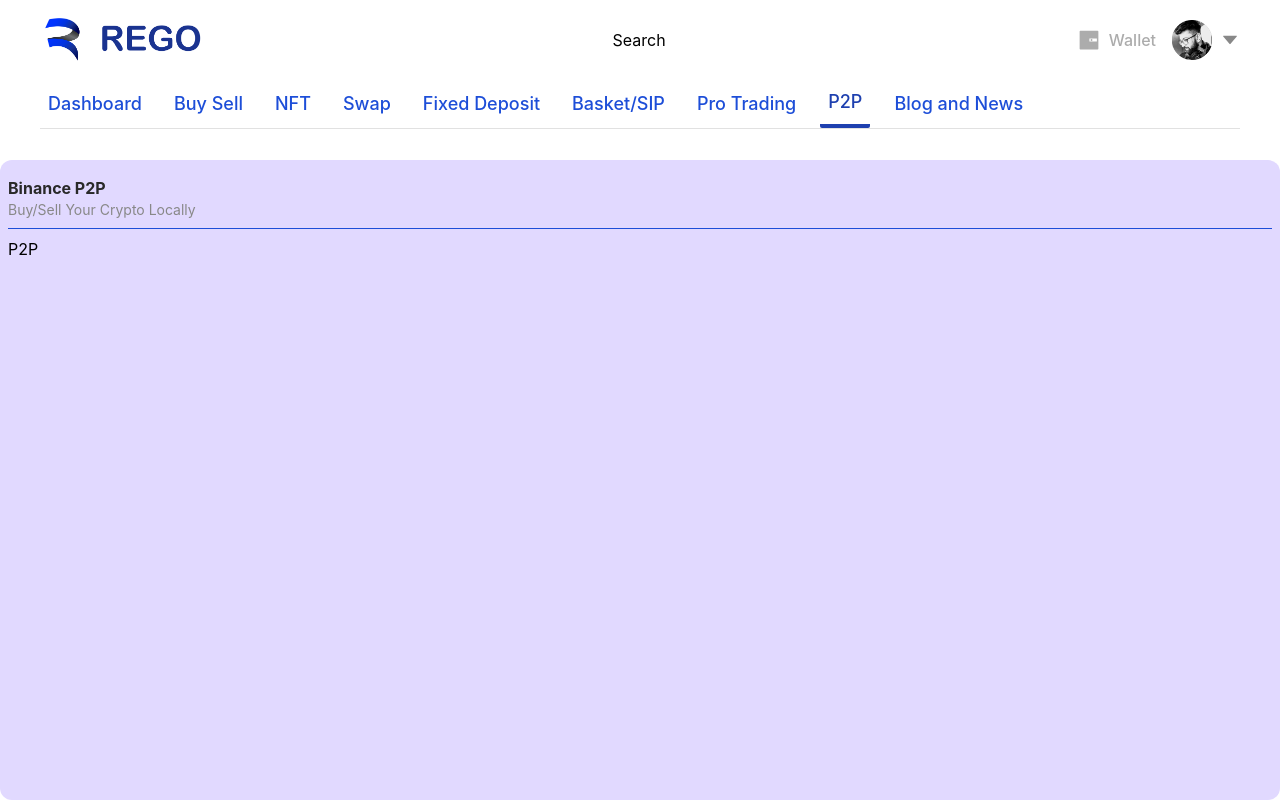
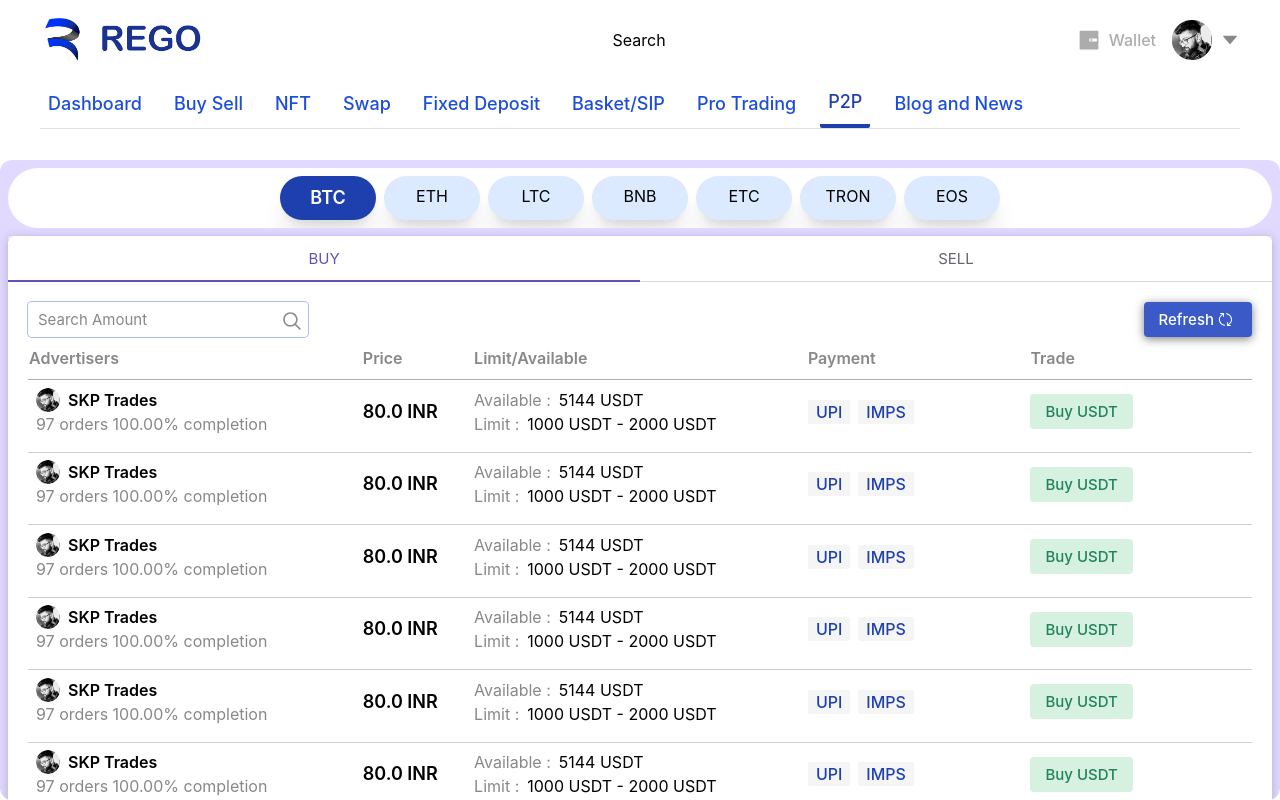
Before and after one commit to QuestGltAdmin/Rego-front, a React (Create React App) app: page /p2p in a window 1280 px wide. Built offline with nearby package versions, Linux system fonts and the light colour scheme.

Commit message:
added nft popup and p2p ui done

```diff
--- a/src/components/NftAvatar.tsx
+++ b/src/components/NftAvatar.tsx
@@ -1,6 +1,7 @@
 // import { useWindowDimensions } from "lib/hooks/useWindowDimensions";
 import React, { useState } from "react";
 import { useLocation, useNavigate } from "react-router-dom";
+import NFTDetailsModal from "./modals/NFTDetailsModal";
 // import { DemoCardModal } from "./DemoCardModal";
 
 export type NftAvatarProps = {
@@ -17,31 +18,27 @@ export type NftAvatarProps = {
   price?: number;
 };
 
+
 export default function NftAvatar(props: NftAvatarProps) {
-
 
   const navigate = useNavigate();
   const location = useLocation();
 
-  const isBlockedUsers =
-    location.pathname === "/blocked-Demos" ? true : false;
-  const [showDemoCardModal, setShowDemoCardModal] = useState(false);
-  const [showMobDemoCardModal, setShowMobDemoCardModal] = useState(false);
-  //   const { width } = useWindowDimensions();
-  //   const PhotoUrlPrefix = `${BASE_/PHOTO_URL}/${props?.userId}`
+  const [showNftModal, setShowNftModal] = useState(false);
 
   if (props.type == 1) {
 
     return (
+      <>
       <div className='flex flex-col m-3 bg-white rounded-lg h-72 w-52'>
         <div className='m-2'>
-          <div className='w-48 h-48 p-1 rounded-full bg-blue-800 hover:shadow-2xl hover:shadow-clr1'>
-            <img className="object-cover w-full h-full rounded-full" src={props.imageSrc} alt="Demo Avatar" />
+          <div onClick={()=>setShowNftModal(true)} className='w-48 h-48 p-1 rounded-full bg-blue-800 hover:shadow-2xl hover:shadow-clr1'>
+            <img className="object-cover w-full h-full rounded-full" src={props?.imageSrc} alt="Demo Avatar" />
           </div>
           <div className='flex flex-col pt-3'>
             <div>
               <h1 className="text-lg font-semibold text-center text-blue-800 lg:text-xl">
-                {props.name}
+                {props?.name}
               </h1>
             </div>
             <div className="flex justify-center items-center gap-x-2">
@@ -54,6 +51,15 @@ export default function NftAvatar(props: NftAvatarProps) {
         </div>
 
       </div>
+      {showNftModal && (
+        <NFTDetailsModal
+          title={props?.name}
+          description={props?.name}
+          imageSrc={props?.imageSrc}
+          onClose={()=>setShowNftModal(false)}
+        />
+      )}
+      </>
     )
 
   }
@@ -67,7 +73,7 @@ export default function NftAvatar(props: NftAvatarProps) {
       <div
         className=" w-48 h-48 p-1 bg-blue-800 rounded-2xl hover:shadow-2xl hover:shadow-clr1"
         onClick={() => {
-          setShowDemoCardModal(true)
+          setShowNftModal(true)
         }}
       >
         <img
@@ -84,22 +90,23 @@ export default function NftAvatar(props: NftAvatarProps) {
       <div className="flex flex-col">
         <div>
           <h1 className="text-lg font-semibold text-center text-blue-800 lg:text-xl">
-            {props.name}
+            {props?.name}
           </h1>
         </div>
         <div className="flex justify-center items-center gap-x-2">
           <h1 className="font-light text-center text-gray-500 lg:text-lg">
             {"28.00 BNB"}
           </h1>
-          <span className="text-gray-500 font-light text-base">{`(${'$'}${props.price})`}</span>
+          <span className="text-gray-500 font-light text-base">{`(${'$'}${props?.price})`}</span>
         </div>
       </div>
-      {showDemoCardModal && !isBlockedUsers && (
-        // <DemoCardModal
-        //   userId={props.userId}
-        //   onClose={() => setShowDemoCardModal(false)}
-        // />
-        <></>
+      {showNftModal && (
+        <NFTDetailsModal
+          title={props?.name}
+          description={props?.name}
+          imageSrc={props?.imageSrc}
+          onClose={()=>setShowNftModal(false)}
+        />
       )}
     </div>
   );
--- a/src/components/modals/BlogAndNewsModal.jsx
+++ b/src/components/modals/BlogAndNewsModal.jsx
@@ -7,6 +7,8 @@ export default function BlogAndNewsModal() {
   return (
     <>
       <Dialog>
+        {/* If we use this by passing a trigger component from parent than overlay trigger works */}
+        {/* Or we can use normally using callback function as a prop */}
         <DialogTrigger asChild>
           <Button>BlogAndNews Dialog</Button>
         </DialogTrigger>
@@ -14,6 +16,7 @@ export default function BlogAndNewsModal() {
           <DialogTitle>
             BlogAndNewsModal
           </DialogTitle>
+          {/* Description goes here */}
           <DialogDescription>
             Some Descriptiton about the blog
           </DialogDescription>
--- a/src/components/modals/BuySellWarningModal.jsx
+++ b/src/components/modals/BuySellWarningModal.jsx
@@ -12,8 +12,6 @@ export default function BuySellWarningModal() {
 				</DialogTrigger>
 				<DialogContent className="overflow-auto">
 					<div className="">
-
-
 						<DialogTitle>
 							ATTENTION
 						</DialogTitle>
@@ -26,7 +24,7 @@ export default function BuySellWarningModal() {
 							Trading in Crypto Intruments involves a high degree of risk with potential for both great profits and significant lossess.
 						</Text>
 						<Text>
-							Please be aware that in the event of extreme price movement, there is a chance that all your locaked balance may be liquidated. Before deciding to participate in the crypto Futures market, we advise you to carefully consider your investments objectives, level of experience and risk appetitt.
+							Please be that sometime there is need of the hour and you get it right at any cost not matter what will be the consequence of an action that is being performed for a greater good aware that in the event of extreme price movement, there is a chance that all your locaked balance may be liquidated. Before deciding to participate in the crypto Futures market, we advise you to carefully consider your investments objectives, level of experience and risk appetitt.
 						</Text>
 						<hr />
 						<h3 className="my-2 font-semibold">I hereby confirm that i/we do not come under any restricted pr sanctioned list as outlined in the Customer Acceptance Term of the Regoex Policy.</h3>
--- a/src/components/modals/NFTDetailsModal.jsx
+++ b/src/components/modals/NFTDetailsModal.jsx
@@ -1,27 +1,35 @@
 import { Cross2Icon } from '@radix-ui/react-icons'
 import { Dialog, DialogClose, DialogContent, DialogDescription, DialogTitle, DialogTrigger } from 'components/styled/Dialog'
 import { Button, IconButton } from 'components/styled/ui'
-import React from 'react'
+import React from 'react';
 
-export default function NFTDetailsModal() {
+export default function NFTDetailsModal({imageSrc="",title="", description="",onClose}) {
   return (
     <>
-      <Dialog>
-        <DialogTrigger>
+      <Dialog open={true}>
+        {/* <DialogTrigger>
           <Button>
             NFTDetailsModal
           </Button>
-        </DialogTrigger>
+        </DialogTrigger> */}
         <DialogContent>
           <DialogTitle>
-            A Dog NFT
+            {title || "A Dog NFT"}
           </DialogTitle>
           <DialogDescription>
-            A wise man's best friend is a dog.
+            {description || "A wise man's best friend is a dog."}
           </DialogDescription>
-
+          <div className="flex flex-col justify-center gap-2">
+            <div className='aspect-square'>
+              <img src={imageSrc||"/rego-logo.png"} className="h-96 w-96" />
+            </div>
+            <div className="flex justify-between">
+              <Button>Save For Later</Button>
+              <Button>Buy Now</Button>
+            </div>
+          </div>
           <DialogClose asChild>
-            <IconButton>
+            <IconButton onClick={onClose}>
               <Cross2Icon/>
             </IconButton>
           </DialogClose>
--- a/src/pages/Test.tsx
+++ b/src/pages/Test.tsx
@@ -31,7 +31,7 @@ export const Test = () => (
   <CreateSipModal/>
   <BuySellWarningModal/>
   <BlogAndNewsModal/>
-  <NFTDetailsModal/>
+  {/* <NFTDetailsModal onClose={()=>console.log("close nft modal")}/> */}
   <RegoLoader loaderAutoResize={false}/>
   <RegoLoaderFullScreen/>
 
--- a/src/pages/blog-news/index.jsx
+++ b/src/pages/blog-news/index.jsx
@@ -8,25 +8,26 @@ import RegoLoader from 'components/RegoLoader';
 
 function Index() {
 
-  const [nfts, setNfts] = useState()
+  const [blogs, setBlogs] = useState();
+
+  useEffect(() => {
+    fetchData();
+  }, [])
+
 
   const fetchData = async () => {
     const res = await axios.post('http://nft.regoex.com:3001/users/content/')
     console.log(res.data.data.content)
-    setNfts(res.data.data.content)
+    setBlogs(res.data.data.content)
   }
-  useEffect(() => {
-    fetchData();
-  }, [])
 
   return (
     <>
-        {!nfts && <RegoLoader loaderAutoResize={false} className=" h-72" />}
-    {nfts && <div className="grid grid-cols-2 pb-4 mt-2 sm:grid-cols-3 md:grid-cols-3 lg:grid-cols-4 xl:grid-cols-4 2xl:grid-cols-5 auto-cols-auto gap-y-6 sm:pb-0">
-        {nfts?.map((items, index) => {
+        {!blogs && <RegoLoader loaderAutoResize={false} className=" h-72" />}
+    {blogs && <div className="grid grid-cols-2 pb-4 mt-2 sm:grid-cols-3 md:grid-cols-3 lg:grid-cols-4 xl:grid-cols-4 2xl:grid-cols-5 auto-cols-auto gap-y-6 sm:pb-0">
+        {blogs?.map((items, index) => {
 
             return (
-              // <NftCard key={index} name="Cartoon NFT" imageSrc='/images/nft.png' price={10} userProfilePic="/images/profile.png" username='@clouty' />
               <BlogAvatar
                 _id={items._id}
                 key={index}
--- a/src/pages/nft/index.jsx
+++ b/src/pages/nft/index.jsx
@@ -6,8 +6,10 @@ import { AiOutlineRightCircle } from 'react-icons/ai';
 import NftAvatar from 'components/NftAvatar';
 import axios from 'axios';
 import RegoLoader from 'components/RegoLoader';
+import NFTDetailsModal from 'components/modals/NFTDetailsModal';
 function Nft() {
-  const [nfts, setNfts] = useState()
+  const [nfts, setNfts] = useState();
+
 
   const fetchData = async () => {
     const res = await axios.post('http://nft.regoex.com:3001/users/content/')
@@ -17,6 +19,8 @@ function Nft() {
   useEffect(() => {
     fetchData();
   }, [])
+
+
   return (
     <>
 
@@ -32,7 +36,7 @@ function Nft() {
       />
 
       {!nfts && <RegoLoader loaderAutoResize={false} className="h-72" />}
-      {nfts && <div className="grid grid-cols-2 pb-4 mt-2 sm:grid-cols-3 md:grid-cols-4 lg:grid-cols-4 xl:grid-cols-5 2xl:grid-cols-6 auto-cols-auto gap-y-4 sm:pb-0">
+      {nfts && <div className="grid grid-cols-2 pb-4 mt-2 sm:grid-cols-3 md:grid-cols-3 lg:grid-cols-4 xl:grid-cols-5 2xl:grid-cols-6 auto-cols-auto gap-y-4 sm:pb-0">
         {nfts?.map((items, index) => {
           if (items.status === "approved") {
             return (
@@ -76,6 +80,8 @@ function Nft() {
           }
         })}
       </div>
+
+
     </>
   )
 }
--- /dev/null
+++ b/src/pages/p2p/index.jsx
@@ -0,0 +1,126 @@
+import { MagnifyingGlassIcon, UpdateIcon } from '@radix-ui/react-icons';
+import { CocoonSubHeading } from 'components/Cocoon';
+import { Tabs, TabsContent, TabsList, TabsTrigger } from 'components/styled/Tabs';
+import { Button, Fieldset, Flex, Input, Label } from 'components/styled/ui';
+import AnimatePage from 'HOCs/Animate';
+import classNames from 'lib/classNames';
+import React, { useState } from 'react'
+
+function Index() {
+
+  const coins = ["btc", "eth", "ltc", "bnb", "etc", "tron", "eos"]
+  const [selectedCoin, setSelectedCoin] = useState(coins[0]);
+  return (
+    <>
+      {/* <CocoonSubHeading title="Binance P2P" subtitle="Buy/Sell Your Crypto Locally"/> */}
+      <div className="flex flex-col gap-2">
+
+        <Flex className="gap-2 p-2 rounded-full justify-center overflow-x-auto">
+          {coins?.map((item, index) => {
+            return (
+              <div key={item} onClick={() => setSelectedCoin(item)} className={classNames(
+                selectedCoin === item
+                  ? "bg-blue-800  text-white font-semibold text-lg"
+                  : "bg-blue-100 ",
+                ' hover:drop-shadow-2xl shadow-xl cursor-pointer hover:bg-blue-600 rounded-full p-2 min-w-24 ')}>
+                <p className="text-center ">
+                  {item.toUpperCase()}
+                </p>
+              </div>
+            )
+          })}
+        </Flex>
+        <Tabs className='flex-col' defaultValue={"BUY"}>
+          <TabsList >
+
+            <TabsTrigger value='BUY'>BUY</TabsTrigger>
+            <TabsTrigger value='SELL'>SELL</TabsTrigger>
+          </TabsList>
+          <TabsContent value='BUY'>
+            <div className="flex flex-col gap-2">
+              <div className="flex items-center justify-between">
+                <div>
+                  {/* <Label htmlFor="amount_search">Amount</Label> */}
+                  <span className="relative">
+                    <Input css={{ paddingInlineEnd: 30 }} id="amount_search" placeholder='Search Amount' className='pr-24' />
+                    <MagnifyingGlassIcon className=" mr-1 absolute right-0 top-0 cursor-pointer text-gray-500 w-6 h-6" />
+                  </span>
+                </div>
+                <div>
+                  <Button>Refresh <UpdateIcon className="mx-1" /> </Button>
+                </div>
+              </div>
+              <div className="">
+                <table className='w-full'>
+                  <thead>
+                    <tr>
+                      <th className="text-left text-base font-semibold text-gray-500 w-3/12">Advertisers</th>
+                      <th className="text-left text-base font-semibold text-gray-500 w-1/12">Price</th>
+                      <th className="text-left text-base font-semibold text-gray-500 w-3/12">Limit/Available</th>
+                      <th className="text-left text-base font-semibold text-gray-500 w-2/12">Payment</th>
+                      <th className="text-left text-base font-semibold text-gray-500 w-2/12">Trade</th>
+                    </tr>
+                    <tr className="border-b border-gray-400">
+                      <hr className='my-1 border-none' />
+                    </tr>
+                  </thead>
+                  <tbody>
+                    {coins?.map((item) => {
+                      return (
+                        <>
+                          <tr className='h-16'>
+                            <td className="pl-2">
+                              <div className="flex gap-2">
+                                <img src={"/images/profile.png"} className="w-6 h-6 rounded-full" />
+                                <p className="text-base font-semibold">SKP Trades</p>
+                              </div>
+                              <p className="text-base text-gray-500 font-normal">97 orders 100.00% completion</p>
+
+                            </td>
+                            <td>
+                              <p className='text-lg font-semibold'>80.0 INR</p>
+                            </td>
+                            <td>
+                              <div className="flex gap-2">
+                                <p className="text-base text-gray-500">Available :</p>
+                                <p>5144 USDT</p>
+                              </div>
+                              <div className="flex gap-2">
+                                <p className="text-base text-gray-500">Limit :</p>
+                                <p>1000 USDT - 2000 USDT</p>
+                              </div>
+                            </td>
+                            <td>
+                              <div className="flex gap-2">
+                                <div className="px-2 text-base font-medium text-blue-800 rounded-sm bg-gray-100">UPI</div>
+                                <div className="px-2 text-base font-medium text-blue-800 rounded-sm bg-gray-100">IMPS</div>
+                              </div>
+                            </td>
+                            <td>
+                              <div>
+                                <Button variant="green" >Buy USDT</Button>
+                              </div>
+                            </td>
+                          </tr>
+                          <tr className="border-b border-gray-300">
+                            <hr className="my-1 border-none" />
+                          </tr>
+                        </>
+                      )
+                    })}
+                  </tbody>
+                </table>
+              </div>
+            </div>
+            Buy
+          </TabsContent>
+          <TabsContent value='SELL'>
+            Sell
+          </TabsContent>
+        </Tabs>
+      </div>
+    </>
+  )
+}
+
+export default AnimatePage(Index);
--- a/src/pages/p2p/index.tsx
+++ /dev/null
@@ -1,14 +0,0 @@
-import { CocoonSubHeading } from 'components/Cocoon';
-import AnimatePage from 'HOCs/Animate';
-import React from 'react'
-
-function index() {
-  return (
-    <>
-    <CocoonSubHeading title="Binance P2P" subtitle="Buy/Sell Your Crypto Locally"/>
-      P2P
-    </>
-  )
-}
-
-export default AnimatePage(index);
```
